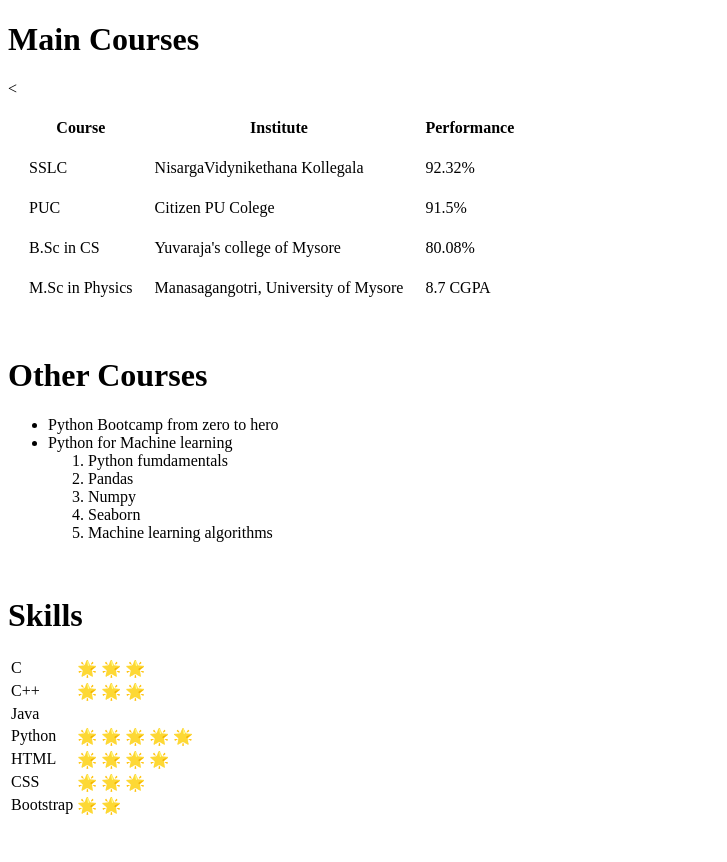
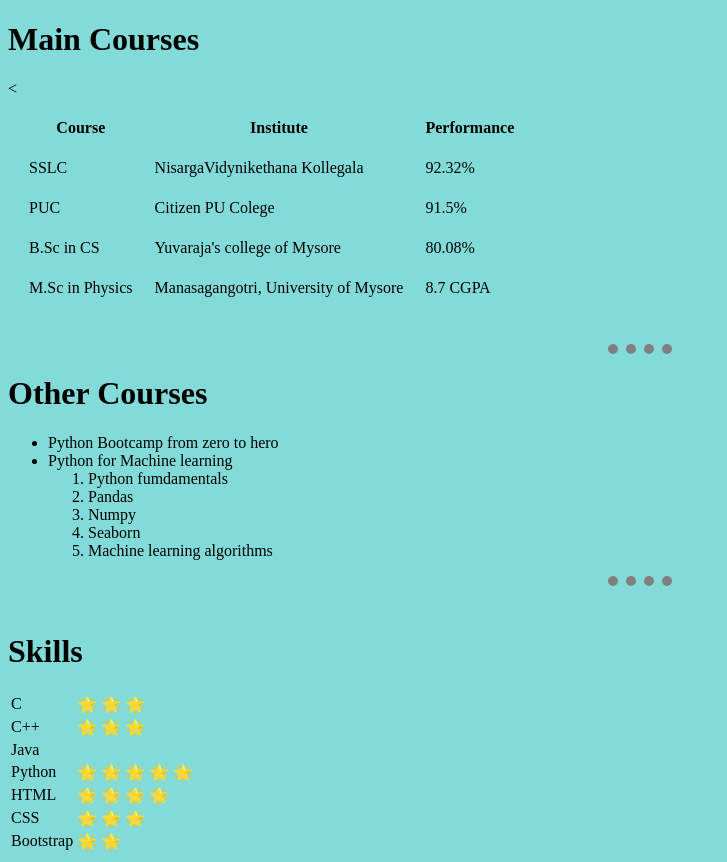
Before and after one commit to Madhu-Ambat/My_CV, a plain HTML site: page Education.html in a window 1280 px wide. Shown: the whole page, without its empty margins (0-727 px from the left). Before the commit the page ends 826 px from the top, so only its background shows below. Drawn offline with Linux system fonts and the light colour scheme.

Commit message:
CSS is added for all the pages and hr tag is modified

```diff
--- a/Education.html
+++ b/Education.html
@@ -1,29 +1,43 @@
 <!DOCTYPE html>
 <html lang="en" dir="ltr">
+
 <head>
   <meta charset="utf-8">
   <title>Education</title>
+  <link rel="stylesheet" href="css/styles.css">
 </head>
+
 <body>
   <h1>Main Courses</h1>
-    <table cellspacing = 20 >
+  <table cellspacing=20>
     <tr>
-        <th>Course</th> <th>Institute</th><th>Performance</th>
+      <th>Course</th>
+      <th>Institute</th>
+      <th>Performance</th>
     </tr>
     <tr>
-        <td>SSLC</td><td>NisargaVidynikethana Kollegala</td><td>92.32%</td>
+      <td>SSLC</td>
+      <td>NisargaVidynikethana Kollegala</td>
+      <td>92.32%</td>
     </tr>
     <tr>
-        <td>PUC</td><td>Citizen PU Colege </td><td>91.5%</td>
+      <td>PUC</td>
+      <td>Citizen PU Colege </td>
+      <td>91.5%</td>
     </tr>
     <tr>
-        <td>B.Sc in CS</td><td>Yuvaraja's college of Mysore</td><td>80.08%</td>
+      <td>B.Sc in CS</td>
+      <td>Yuvaraja's college of Mysore</td>
+      <td>80.08%</td>
     </tr>
     <tr>
-        <<td>M.Sc in Physics</td><td>Manasagangotri, University of Mysore</td><td>8.7 CGPA</td>
+      <<td>M.Sc in Physics</td>
+        <td>Manasagangotri, University of Mysore</td>
+        <td>8.7 CGPA</td>
     </tr>
   </table>
   <br>
+  <hr>
   <h1> Other Courses</h1>
   <ul>
     <li> Python Bootcamp from zero to hero</li>
@@ -37,30 +51,38 @@
       </ol>
     </li>
   </ul>
+  <hr>
   <br>
   <h1>Skills</h1>
   <table>
     <tr>
-        <td>C</td><td>&#127775; &#127775; &#127775;</td>
+      <td>C</td>
+      <td>&#127775; &#127775; &#127775;</td>
     </tr>
     <tr>
-        <td>C++</td><td>&#127775; &#127775; &#127775;</td>
+      <td>C++</td>
+      <td>&#127775; &#127775; &#127775;</td>
     </tr>
     <tr>
       <td>Java</td>
     </tr>
     <tr>
-        <td>Python</td><td>&#127775; &#127775; &#127775; &#127775; &#127775;</td>
+      <td>Python</td>
+      <td>&#127775; &#127775; &#127775; &#127775; &#127775;</td>
     </tr>
     <tr>
-        <td>HTML</td><td>&#127775; &#127775; &#127775; &#127775;</td>
+      <td>HTML</td>
+      <td>&#127775; &#127775; &#127775; &#127775;</td>
     </tr>
     <tr>
-        <td>CSS</td><td>&#127775; &#127775; &#127775;</td>
+      <td>CSS</td>
+      <td>&#127775; &#127775; &#127775;</td>
     </tr>
     <tr>
-        <td>Bootstrap</td><td>&#127775; &#127775;</td>
+      <td>Bootstrap</td>
+      <td>&#127775; &#127775;</td>
     </tr>
   </table>
 </body>
+
 </html>
--- /dev/null
+++ b/css/styles.css
@@ -0,0 +1,13 @@
+
+
+  body {
+    background-color: #82DBD8 ;
+  }
+
+  hr {
+
+    border-style: dotted none none;
+    border-width: 10px;
+    width: 5%;
+    border-color: grey;
+  }
```
Also changed, not shown: Contacts.html (+14 -8 lines), index.html (+2 -0 lines). Lines whose indentation alone changed are shown as unchanged.
